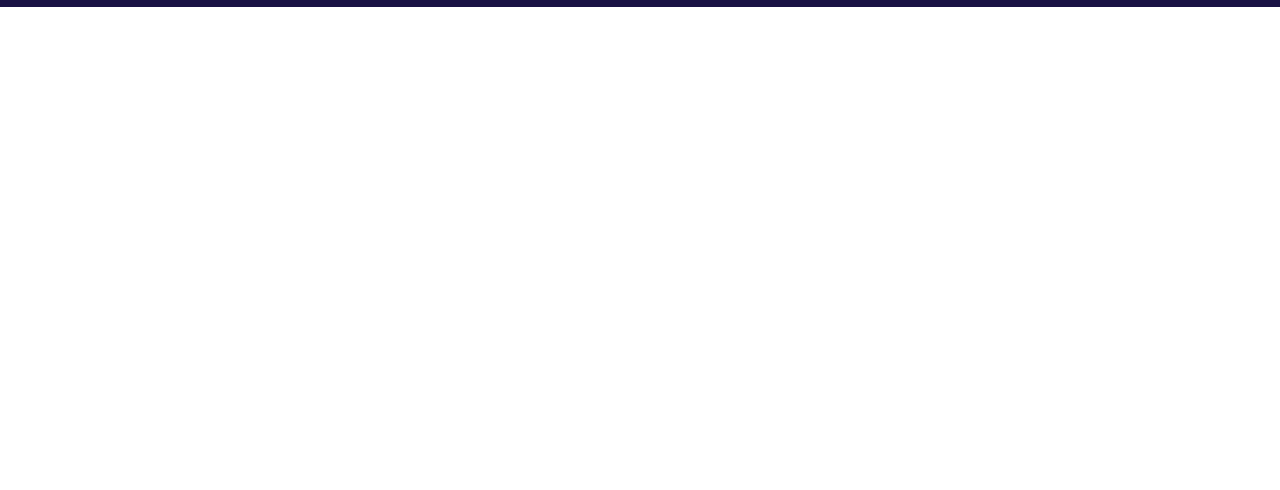
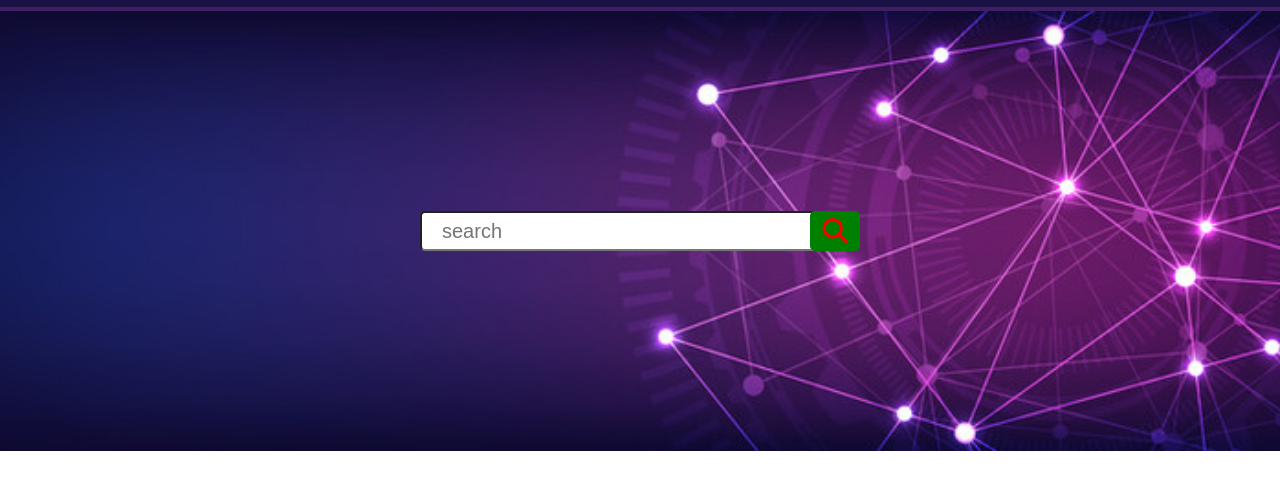
Before and after one commit to mdzuwelrana/Multiple-Page-Website, a plain HTML site: page index.html in a window 1280 px wide. Shown: the part 56-546 px from the top of the page. Drawn offline with Linux system fonts and the light colour scheme.

Commit message:
search bar crear

```diff
--- a/index.html
+++ b/index.html
@@ -4,12 +4,13 @@
     <meta charset="UTF-8">
     <meta name="viewport" content="width=device-width, initial-scale=1.0">
     <title>Multiple Pages Website</title>
+    <!-- Font awesome link -->
+    <script src="https://kit.fontawesome.com/2f7b839789.js" crossorigin="anonymous"></script>
     <!-- css file link here -->
     <link rel="stylesheet" href="style.css">
 </head>
 <body>
 
-    <Header>
         <nav>
             <div>
                 <h2> Programming shikhbo </h2>
@@ -22,10 +23,15 @@
                 <li> <a href=""> Aboute Us </a> </li>
             </ul>
         </nav>
-        <div>
 
-        </div>
-    </Header>
+        <header>
+            <div class="search-box-icon-parent">
+                <input type="search" name="" id="" placeholder="search">
+                <div>
+                    <i class="fas fa-search"></i>
+                </div>
+            </div>
+        </header>
 
 </body>
 </html>
--- a/style.css
+++ b/style.css
@@ -7,6 +7,7 @@ nav{
     justify-content: space-between;
     background-color: #1A1244;
     padding: 10px 200px;
+    border-bottom: 4px solid #401E63;
 }
 nav ul{
     display: flex;
@@ -33,3 +34,37 @@ nav div{
     color: white;
     font-size: 20px;
 }
+
+/* hero aria start */
+header{
+    background-image: url(images/website\ banner.jpg);
+    padding: 200px 0;
+    background-repeat: no-repeat;
+    background-position: center;
+    background-size: cover;
+}
+.search-box-icon-parent{
+    display: flex;
+    justify-content: center;
+    align-items: center;
+}
+.search-box-icon-parent i{
+    color: red;
+    background-color: green;
+    font-size: 25px;
+    height: 40px;
+    width: 50px;
+    display: flex;
+    justify-content: center;
+    align-items: center;
+    border-radius: 5px;
+    cursor: pointer;
+    margin-left: -10px;
+}
+.search-box-icon-parent input{
+    width: 400px;
+    height: 40px;
+    border-radius: 5px;
+    font-size: 20px;
+    padding: 5px 20px;
+}
```
Also changed, not shown: images/website banner.jpg (added).
